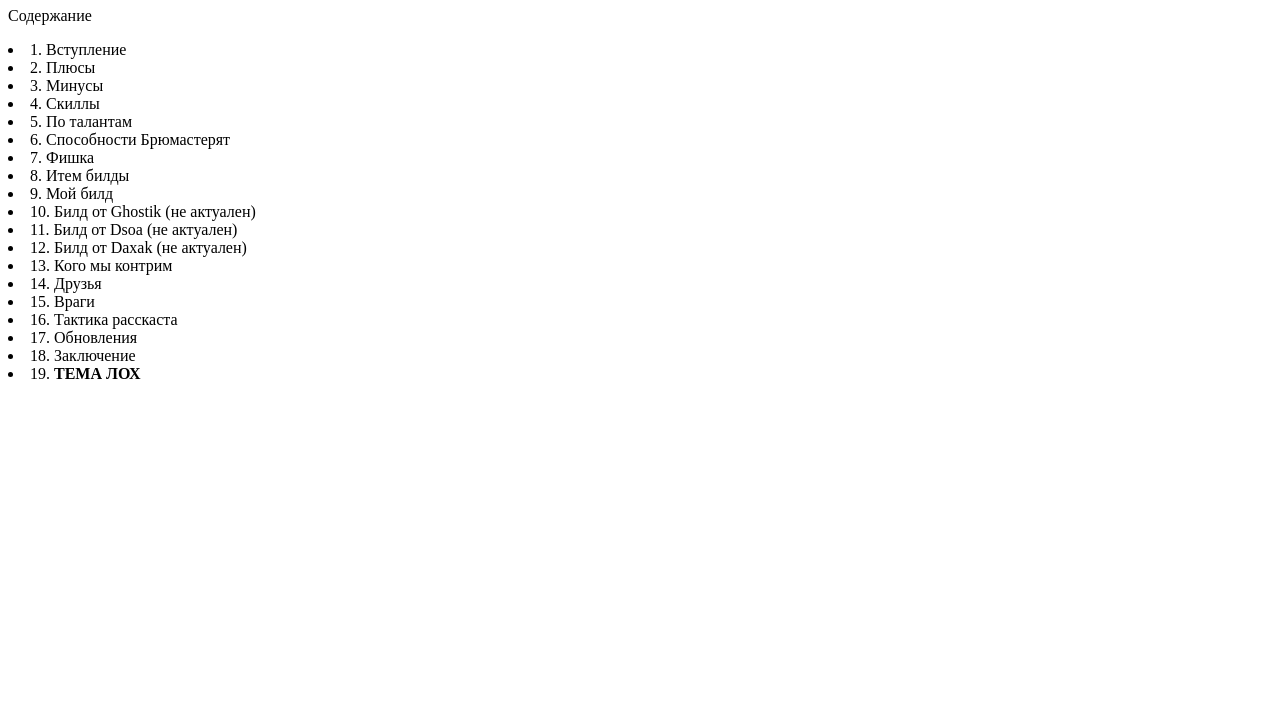
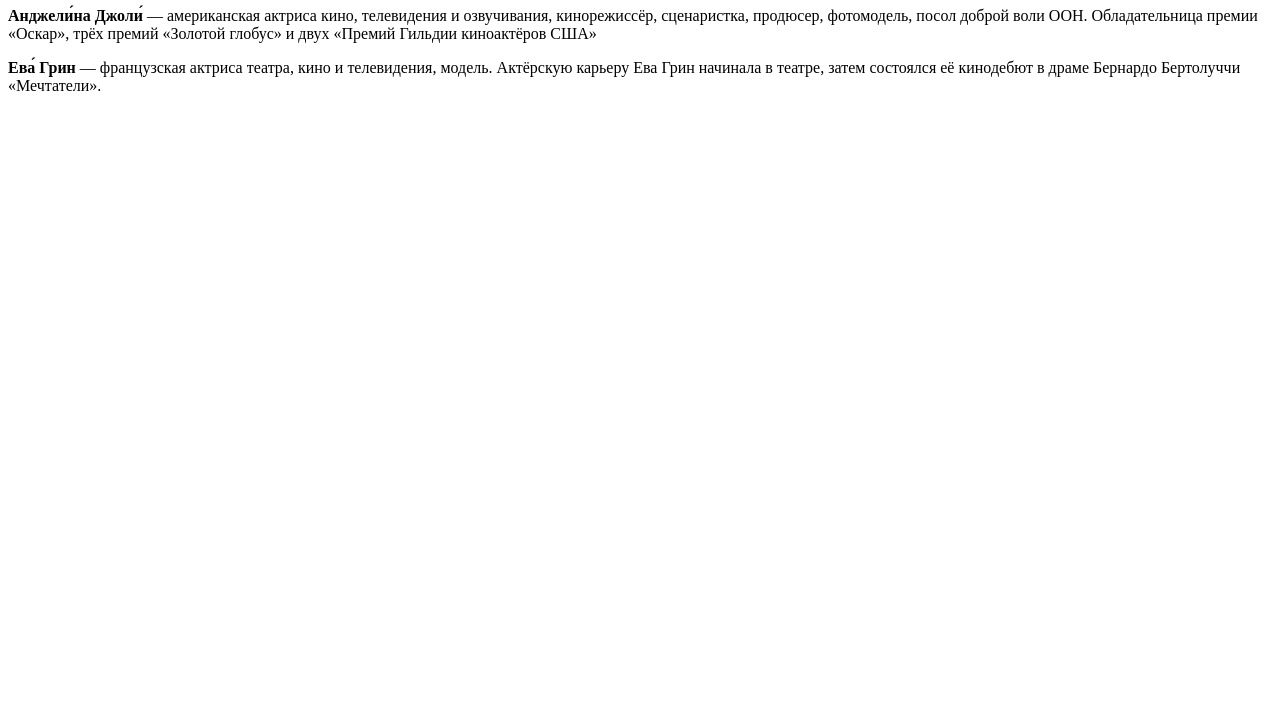
Before and after one commit to Haison23/training, a plain HTML site: page index.html in a window 1280 px wide. Shown: the part 73-800 px from the top of the page. Drawn offline with Linux system fonts and the light colour scheme.

```diff
--- a/index.html
+++ b/index.html
@@ -2,31 +2,14 @@
 <html lang="ru">
 <head>
     <meta charset="UTF-8">
-    <meta http-equiv="X-UA-Compatible" content="IE=edge">
-    <meta name="viewport" content="width=device-width, initial-scale=1.0">
     <title>Мой проект</title>
+    <meta name="description" content="Урок HTML разметки">
+    <meta name="keyworls" content="html,Lesson">
 </head>
 <body>
-    <h1>привет тут будет гаид на брюмастера</h1>
-    <p>Содержание</p>
-        <li>1. Вступление</li>
-        <li> 2. Плюсы</li>
-        <li>3. Минусы</li>
-        <li>4. Скиллы</li>
-        <li> 5. По талантам</li>
-        <li> 6. Способности Брюмастерят</li>
-        <li> 7. Фишка</li>
-        <li>8. Итем билды</li>
-        <li>9. Мой билд</li>
-        <li>10. Билд от Ghostik (не актуален)</li>
-        <li>11. Билд от Dsoa (не актуален)</li>
-        <li>12. Билд от Daxak (не актуален)</li>
-        <li>13. Кого мы контрим</li>
-        <li>14. Друзья</li>
-        <li>15. Враги</li>
-        <li>16. Тактика расскаста</li>
-        <li>17. Обновления</li>
-        <li>18. Заключение</li>
-        <li>19. <strong>ТЕМА ЛОХ</strong></li>
+    <h1>Урок HTML разметки</h1>
+    <p><strong>Анджели́на Джоли́</strong> — американская актриса кино, телевидения и озвучивания, кинорежиссёр, сценаристка, продюсер, фотомодель, посол доброй воли ООН. Обладательница премии «Оскар», трёх премий «Золотой глобус» и двух «Премий Гильдии киноактёров США»</p>
+    <p><strong>Ева́ Грин</strong> — французская актриса театра, кино и телевидения, модель. Актёрскую карьеру Ева Грин начинала в театре, затем состоялся её кинодебют в драме Бернардо Бертолуччи «Мечтатели».</p>
+
 </body>
 </html>
```
Also changed, not shown: index урок.html (added, +35 -0 lines).
